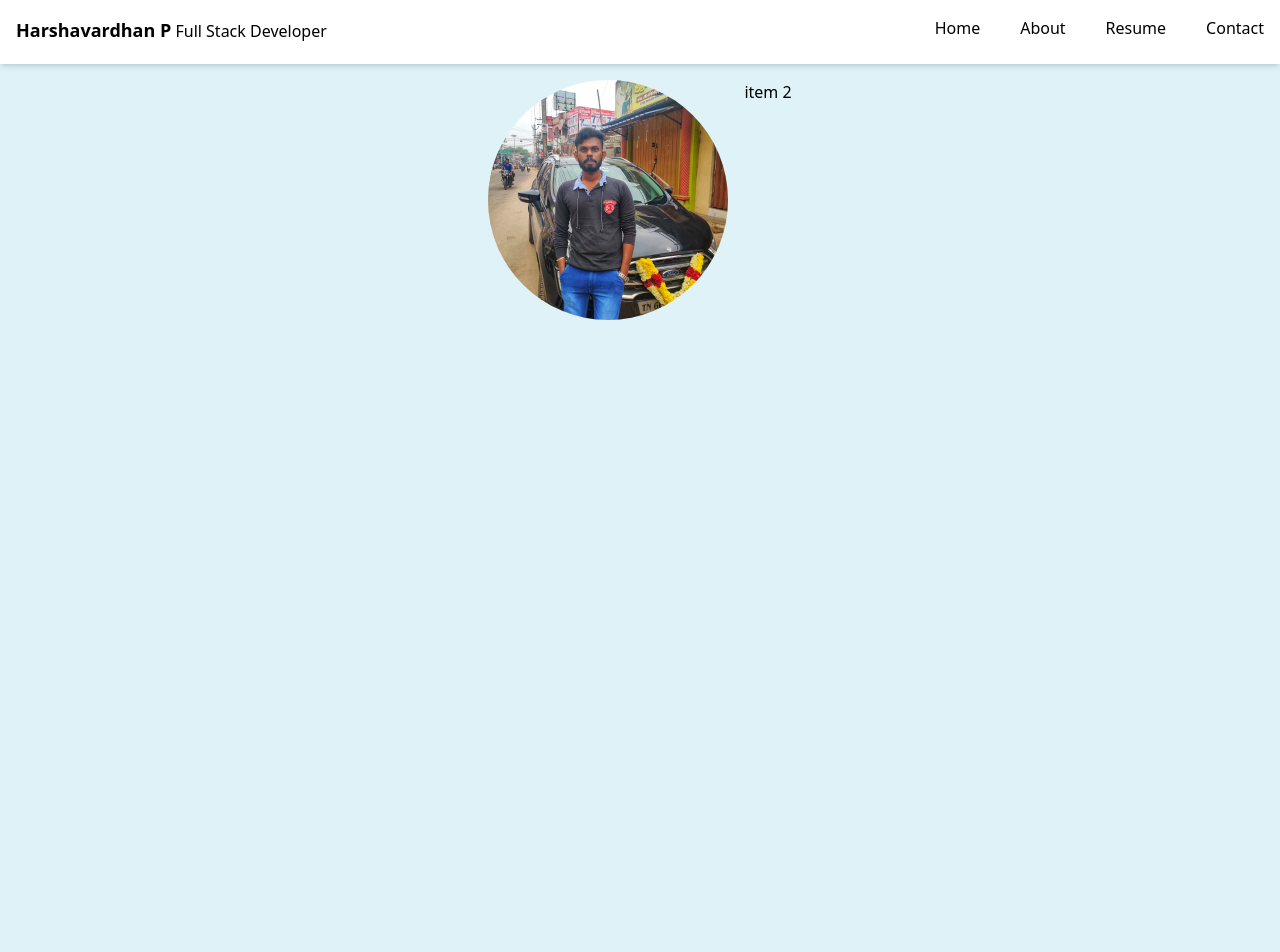
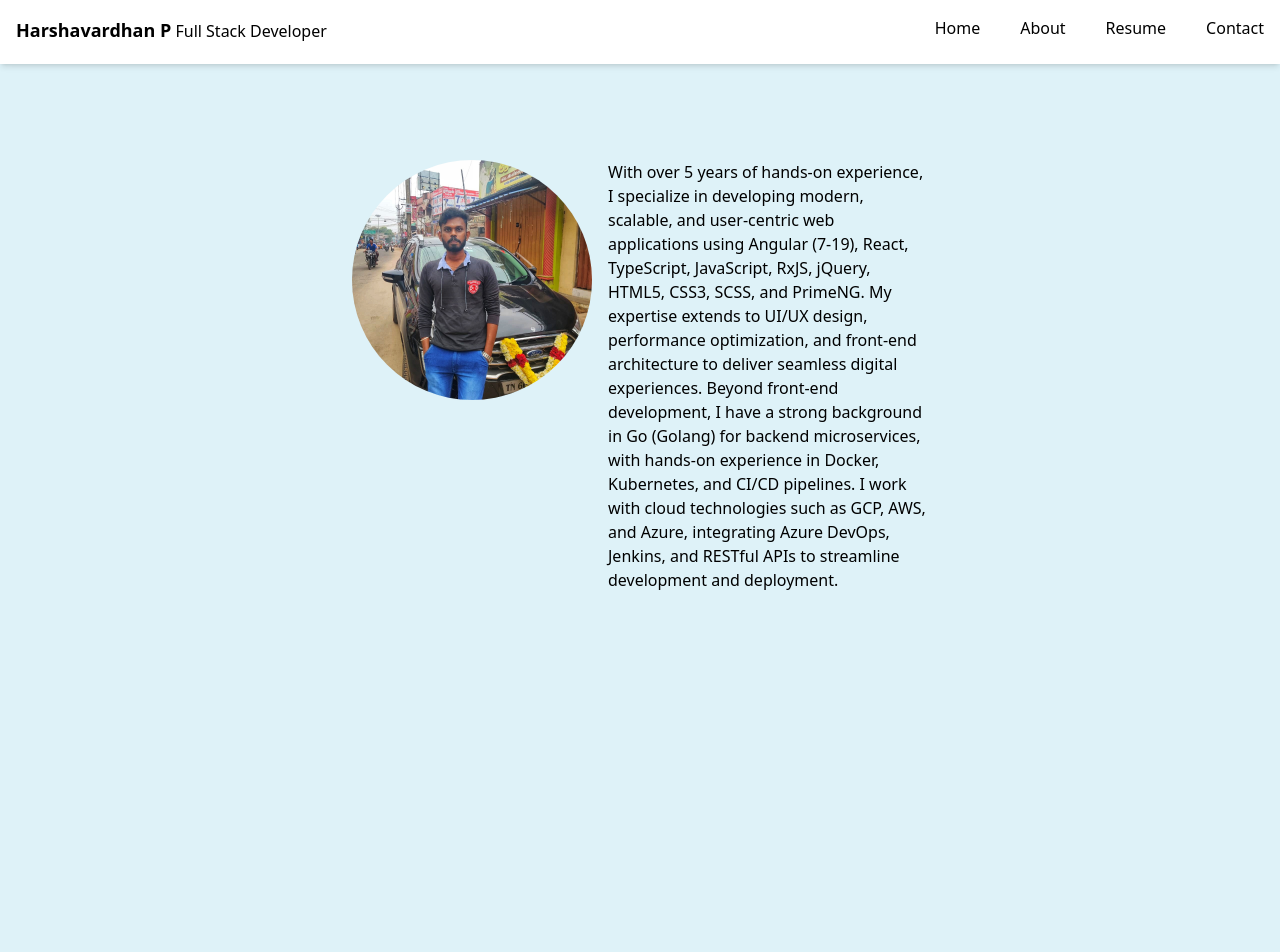
Before and after one commit to Harzsha/harsha-portfolio, a React (Create React App) app: page / in a window 1280 px wide. Shown: the top 952 px of the page. Before the commit the page ends 800 px from the top, so only its background shows below. Built offline with nearby package versions, Linux system fonts and the light colour scheme.

Commit message:
about page initial commit

```diff
--- a/src/App.js
+++ b/src/App.js
@@ -1,3 +1,4 @@
+import About from "./components/About";
 import Home from "./components/Home";
 
 const App = () => {
@@ -19,8 +20,11 @@ const App = () => {
       </div>
 
       {/* Push the content below the fixed navbar */}
-      <div className="pt-20">
+      <div className="h-screen">
         <Home />
+      </div>
+      <div className="h-screen">
+        <About />
       </div>
     </div>
   );
--- /dev/null
+++ b/src/components/About.js
@@ -0,0 +1,9 @@
+import React from 'react'
+
+const About = () => {
+  return (
+    <div className='pt-40'>About</div>
+  )
+}
+
+export default About
--- a/src/components/Home.js
+++ b/src/components/Home.js
@@ -2,8 +2,8 @@ import React from 'react';
 
 const Home = () => {
   return (
-    <div className='w-full rounded-b-full h-5/6'>
-    <div className='flex justify-center gap-4'>
+    <div className='w-full pt-40  rounded-b-full h-5/6'>
+      <div className='flex justify-center align-middle gap-4'>
         <div className='w-60 h-60 overflow-hidden rounded-full'>
           <img
             src='/harsha.jpeg'
@@ -11,7 +11,9 @@ const Home = () => {
             className='w-full h-full object-cover'
           />
         </div>
-      <div>item 2</div>
+        <div className='w-80'>
+          With over 5 years of hands-on experience, I specialize in developing modern, scalable, and user-centric web applications using Angular (7-19), React, TypeScript, JavaScript, RxJS, jQuery, HTML5, CSS3, SCSS, and PrimeNG. My expertise extends to UI/UX design, performance optimization, and front-end architecture to deliver seamless digital experiences.
+          Beyond front-end development, I have a strong background in Go (Golang) for backend microservices, with hands-on experience in Docker, Kubernetes, and CI/CD pipelines. I work with cloud technologies such as GCP, AWS, and Azure, integrating Azure DevOps, Jenkins, and RESTful APIs to streamline development and deployment.</div>
       </div>
     </div>
   );
```
Lines whose indentation alone changed are shown as unchanged.
